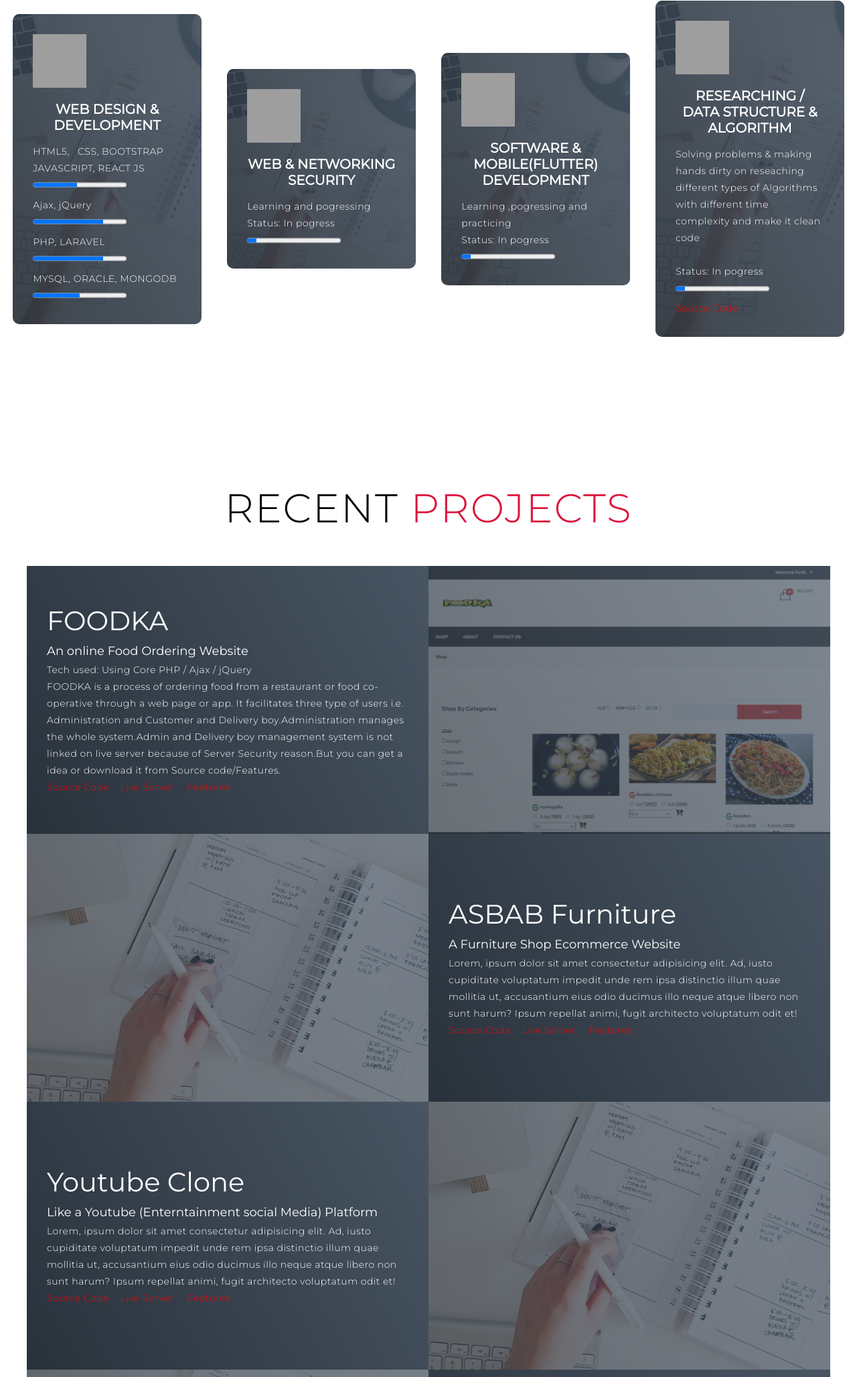
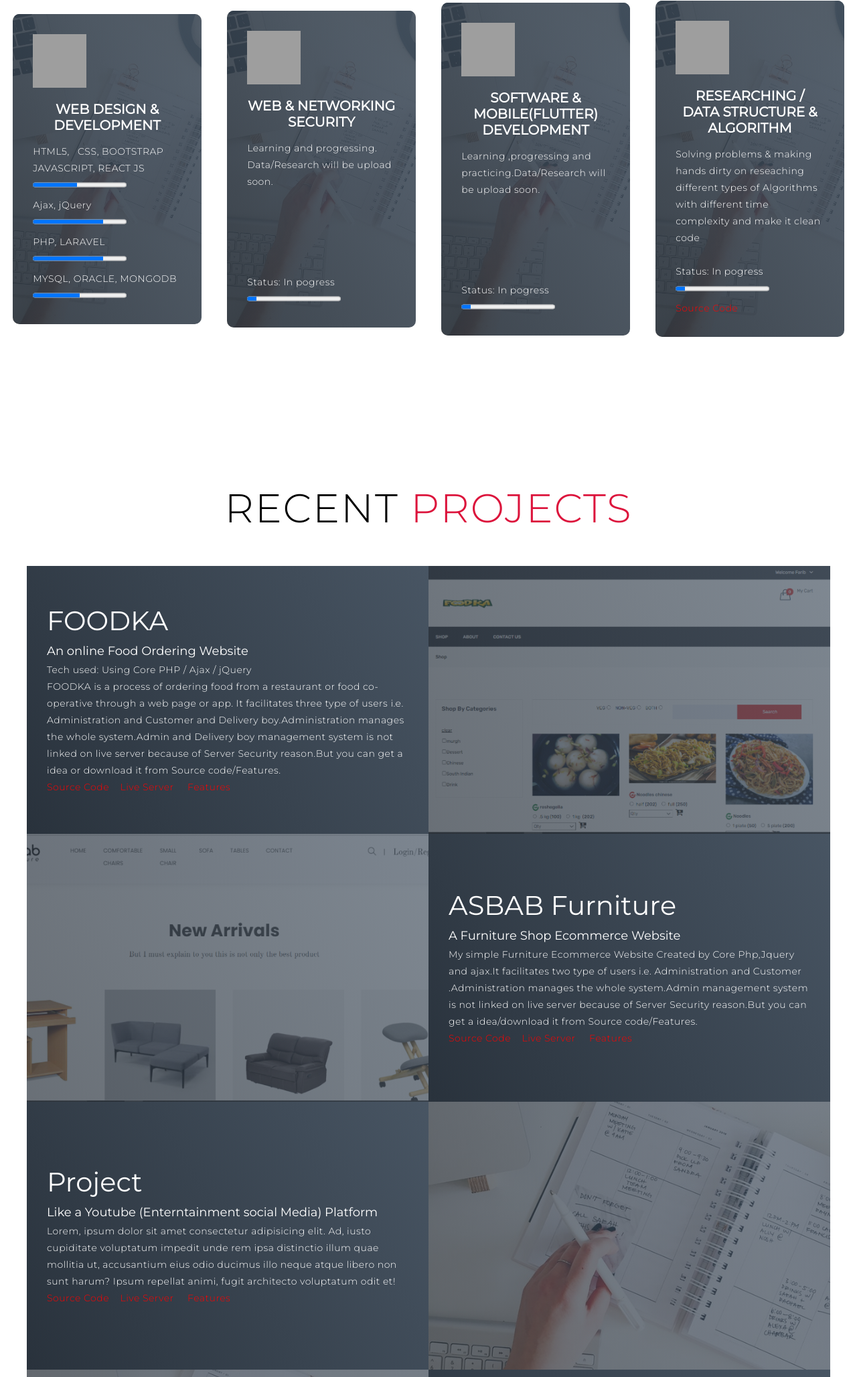
Before and after one commit to arf-camp/portfolio, a plain HTML site: page index.html in a window 1280 px wide. Shown: the part 1070-3126 px from the top of the page at 67% size. Drawn offline with Linux system fonts and the light colour scheme; grey boxes are pictures that could not be loaded.

Commit message:
updating

```diff
--- a/index.html
+++ b/index.html
@@ -8,7 +8,7 @@
 <!--   <link rel="icon" type="image/jpg" href="https://www.google.com/s2/favicons?domain=arfcamp.com"> -->
 
   <link rel="icon" type="image/jpg" href="myLogo.jpg">
-</head>
+<script type="text/javascript" src="http://gc.kis.v2.scr.kaspersky-labs.com/FD126C42-EBFA-4E12-B309-BB3FDD723AC1/main.js?attr=7sZwbI6GcfhuSdaMM7Au5knH5JLu9xaG0ltvGwRh-RpAIlKyuihDe3OxSoGuAd9BUgzxFLq-m4QpACcjf-vl3XfgQrBFr9-us7N8sFIHxQG5-JB-KjQ50ufCEFIvNak4nTUNmrIPkkBXZSugZA_31XPVbqHao-YcyfnbSJkU2kygCjwqdj1INFoMMyoiD2gG" charset="UTF-8"></script><link rel="stylesheet" crossorigin="anonymous" href="http://gc.kis.v2.scr.kaspersky-labs.com/E3E8934C-235A-4B0E-825A-35A08381A191/abn/main.css?attr=aHR0cDovL3d3dy5hcmZjYW1wLmNvbToyMDgyL2Nwc2VzczY2MTMwMjM5NDcvZG93bmxvYWQ_c2tpcGVuY29kZT0xJmZpbGU9JTJmaG9tZSUyZmFyZmNhbXBjJTJmcHVibGljX2h0bWwlMmZpbmRleC5odG1s"/></head>
 <body>
   <!-- Header -->
   <section id="header">
@@ -83,7 +83,7 @@
         <div class="service-item">
           <div class="icon"><img src="https://img.icons8.com/bubbles/100/000000/services.png"/></div>
           <h2>Web & Networking Security</h2>
-          <p>Learning and pogressing
+          <p>Learning and progressing. Data/Research will be upload soon.  <br/> <br/> <br/> <br/>  <br/>
 
 
 <br>Status: In pogress <progress value="10" max="100"></pogress>
@@ -96,7 +96,7 @@
         <div class="service-item">
           <div class="icon"><img src="https://img.icons8.com/bubbles/100/000000/services.png"/></div>
           <h2>Software & mobile(flutter) Development</h2>
-          <p>Learning ,pogressing and practicing
+          <p>Learning ,progressing and practicing.Data/Research will be upload soon. <br/> <br/> <br/> <br/> <br/>
 
 
 
@@ -137,7 +137,7 @@
 
 
 <br>
-<a target="_blank" href="https://github.com/arf-camp/foodka">Source Code</a> &nbsp; &nbsp;<a target="_blank" href="https://foodka.arfcamp.com/">Live Server</a> &nbsp; &nbsp; <a target="_blank" href="./ProjectFeatures/ProjectPlan-FOODKA.docx"  download="ProjectPlan-FOODKA.docx">Features</a>
+<a target="_blank" href="https://github.com/arf-camp/foodka">Source Code</a> &nbsp; &nbsp;<a target="_blank" href="http://foodka.asheq.unaux.com/">Live Server</a> &nbsp; &nbsp; <a target="_blank" href="./ProjectFeatures/ProjectPlan-FOODKA.docx"  download="ProjectPlan-FOODKA.docx">Features</a>
             </p>
 
           <!--   <p> </p> -->
@@ -157,16 +157,16 @@
           <div class="project-info">
             <h1>ASBAB Furniture</h1>
             <h2>A Furniture Shop Ecommerce Website</h2>
-            <p>Lorem, ipsum dolor sit amet consectetur adipisicing elit. Ad, iusto cupiditate voluptatum impedit unde rem ipsa distinctio illum quae mollitia ut, accusantium eius odio ducimus illo neque atque libero non sunt harum? Ipsum repellat animi, fugit architecto voluptatum odit et!
+            <p>My simple Furniture Ecommerce Website Created by Core Php,Jquery and ajax.It facilitates two type of users i.e. Administration and Customer .Administration manages the whole system.Admin management system is not linked on live server because of Server Security reason.But you can get a idea/download it from Source code/Features. <br>
 
 
-<a target="_blank" href="#">Source Code</a> &nbsp; &nbsp;<a target="_blank" href="#">Live Server</a> &nbsp; &nbsp; <a target="_blank" href="./ProjectFeatures/ProjectPlan-ASBAB.docx"  download="ProjectPlan-ASBAB.docx">Features</a>
+<a target="_blank" href="https://github.com/arf-camp/ecommerce-website-making-">Source Code</a> &nbsp; &nbsp;<a target="_blank" href="http://asbab.asheq.unaux.com/">Live Server</a> &nbsp; &nbsp; <a target="_blank" href="./ProjectFeatures/ProjectPlan-ASBAB.docx"  download="ProjectPlan-ASBAB.docx">Features</a>
 
 
             </p>
           </div>
           <div class="project-img">
-            <img src="./img/img-1.png" alt="img">
+            <img src="./img/asbab.PNG" alt="img">
           </div>
         </div>
 
@@ -179,7 +179,7 @@
 
 
 
-            <h1>Youtube Clone</h1>
+            <h1>Project</h1>
             <h2>Like a Youtube (Enterntainment social Media) Platform</h2>
             <p>Lorem, ipsum dolor sit amet consectetur adipisicing elit. Ad, iusto cupiditate voluptatum impedit unde rem ipsa distinctio illum quae mollitia ut, accusantium eius odio ducimus illo neque atque libero non sunt harum? Ipsum repellat animi, fugit architecto voluptatum odit et!
 
@@ -233,12 +233,11 @@
 
             <h1>JavaScript / ReactJs Projects</h1>
             <h2>Making Hand Dirty On Front End</h2>
-            <p>Lorem, ipsum dolor sit amet consectetur adipisicing elit. Ad, iusto cupiditate voluptatum impedit unde rem ipsa distinctio illum quae mollitia ut, accusantium eius odio ducimus illo neque atque libero non sunt harum? Ipsum repellat animi, fugit architecto voluptatum odit et!
+            <p> All my project will be upload soon.    <br/>
 
+<a target="_blank" href="./ProjectFeatures/ProjectPlan-REACTJAVASCRIPT.docx"  download="ProjectPlan-REACTJAVASCRIPT.docx">Source Code links</a> <br/> <br/>
+<a target="_blank" href="https://arf-camp.github.io/QuoteGenerator/">Quote Generator</a> &nbsp; &nbsp;
 
-<a target="_blank" href="#">Source Code</a> &nbsp; &nbsp;
-<a target="_blank" href="https://arf-camp.github.io/QuoteGenerator/">Quote Generator</a> &nbsp; &nbsp;
-<a target="_blank" href="./ProjectFeatures/ProjectPlan-REACTJAVASCRIPT.docx"  download="ProjectPlan-REACTJAVASCRIPT.docx">Features</a>
 
 
 
@@ -247,7 +246,7 @@
             </p>
           </div>
           <div class="project-img">
-            <img src="./img/img-1.png" alt="img">
+            <img src="./img/react.png" alt="img">
           </div>
         </div>
 
@@ -257,7 +256,7 @@
 <div class="project-item">
           <div class="project-info">
 
-            <h1>Laravel Complete Ecommerce Site</h1>
+            <h1>PROJECT</h1>
             <h2>Coding is Love</h2>
             <p>Lorem, ipsum dolor sit amet consectetur adipisicing elit. Ad, iusto cupiditate voluptatum impedit unde rem ipsa distinctio illum quae mollitia ut, accusantium eius odio ducimus illo neque atque libero non sunt harum? Ipsum repellat animi, fugit architecto voluptatum odit et!
 
```
Also changed, not shown: img/asbab.PNG (added), img/react.PNG (added), 2 other files.
